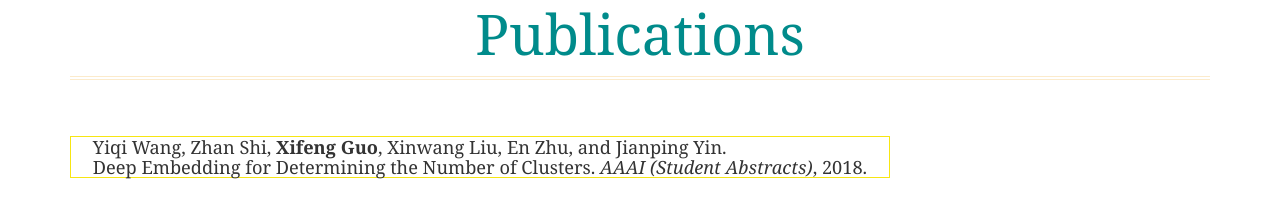
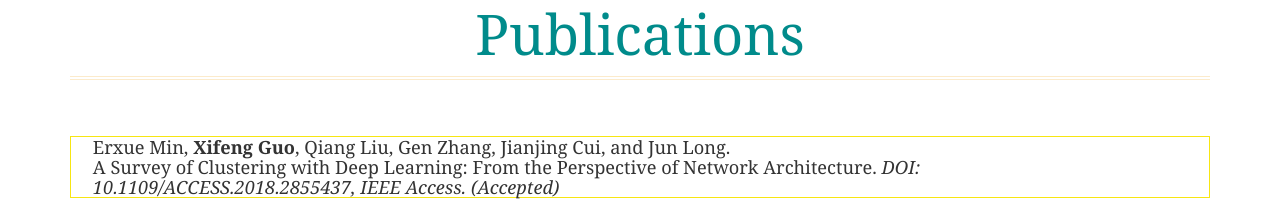
Before and after one commit to XifengGuo/xifengguo.github.io, a plain HTML site: page index.html in a window 1280 px wide. Shown: the part 1588-1791 px from the top of the page. Drawn offline with Linux system fonts and the light colour scheme; a web font is replaced by a local one.

Commit message:
add access article

```diff
--- a/index.html
+++ b/index.html
@@ -170,6 +170,10 @@ License URL: http://creativecommons.org/licenses/by/3.0/
 		<div class="container">
 			<h3 class="title">Publications</h3>
 			<div class="work-info">
+					<h5> Erxue Min, <b>Xifeng Guo</b>, Qiang Liu, Gen Zhang, Jianjing Cui, and Jun Long.<br/>
+					  A Survey of Clustering with Deep Learning: From the Perspective of Network Architecture.
+					  <i>DOI: 10.1109/ACCESS.2018.2855437, IEEE Access. (Accepted)</h5>
+					<br/><br/>
 					<h5> Yiqi Wang, Zhan Shi, <b>Xifeng Guo</b>, Xinwang Liu, En Zhu, and Jianping Yin.<br/>
 					  Deep Embedding for Determining the Number of Clusters.
 					  <i>AAAI (Student Abstracts)</i>, 2018.</h5>
```
